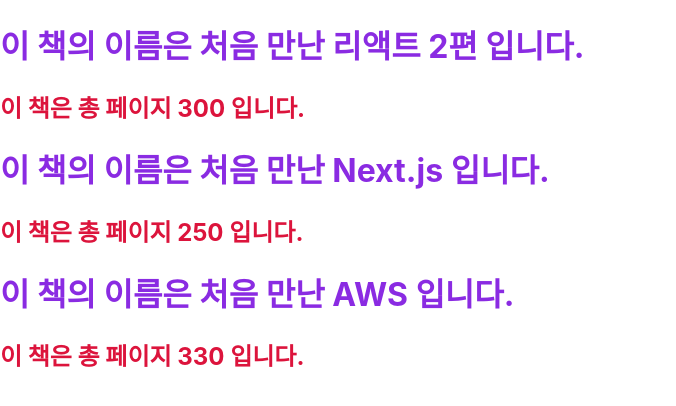
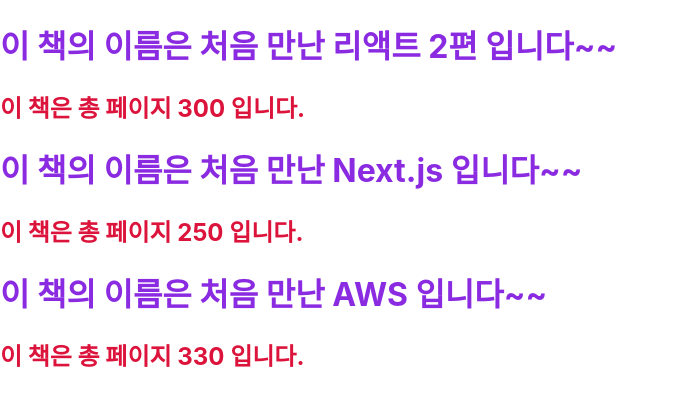
Before and after one commit to dgjPolyTech/react_project1, a React (Create React App) app: page / in a window 1280 px wide. Shown: the top 406 px of the page, without its empty margins (0-676 px from the left). Built offline with nearby package versions, Linux system fonts and the light colour scheme.

Commit message:
chp03 commit test

```diff
--- a/src/chp03/Book.jsx
+++ b/src/chp03/Book.jsx
@@ -3,7 +3,7 @@
 function Book(props) {
     return(
         <div>
-            <h1>{`이 책의 이름은 ${props.name} 입니다.`}</h1>
+            <h1>{`이 책의 이름은 ${props.name} 입니다~~`}</h1>
             <h2>{`이 책은 총 페이지 ${props.totalPage} 입니다.`}</h2>
         </div>
     )
```
